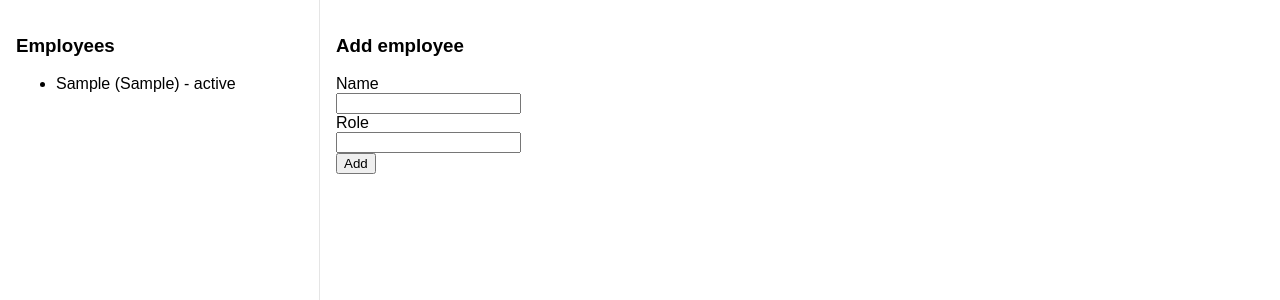
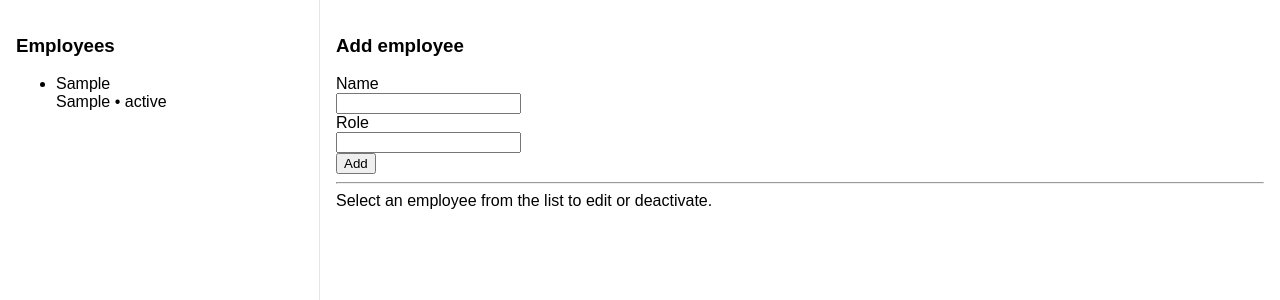
Before and after one commit to pgkreka/daphos-coding-challenge, an Angular app: page / in a window 1280 px wide. Both pictures are taken after typing "Sample", "Sample" into the empty fields and a click on the button "Add". Shown: the top 300 px of the page. Built offline with nearby package versions, Linux system fonts and the light colour scheme.

Commit message:
Add for each employee edit and deactivate

```diff
--- a/src/app/app.component.html
+++ b/src/app/app.component.html
@@ -1,9 +1,24 @@
 <div class="layout">
   <aside class="sidebar">
-    <app-employee-list [refreshToken]="refreshToken"></app-employee-list>
+    <app-employee-list
+      [refreshToken]="refreshToken"
+      (employeeSelected)="onEmployeeSelected($event)"
+    ></app-employee-list>
   </aside>
 
   <main class="content">
     <app-add-employee (employeeCreated)="onEmployeeCreated()"></app-add-employee>
+
+    <hr />
+
+    <div *ngIf="!selectedEmployeeId">
+      Select an employee from the list to edit or deactivate.
+    </div>
+
+    <app-employee-update-deactivate
+      *ngIf="selectedEmployeeId"
+      [employeeId]="selectedEmployeeId"
+      (changed)="onEmployeeUpdatedOrDeactivated()"
+    ></app-employee-update-deactivate>
   </main>
 </div>
--- a/src/app/app.component.ts
+++ b/src/app/app.component.ts
@@ -1,17 +1,28 @@
+import { CommonModule } from '@angular/common';
 import { Component } from '@angular/core';
 import { AddEmployeeComponent } from './features/employees/add-employee/add-employee.component';
 import { EmployeeListComponent } from './features/employees/employee-list/employee-list.component';
+import { EmployeeUpdateDeactivateComponent } from './features/employees/employee-update-deactivate/employee-update-deactivate.component';
 
 @Component({
   selector: 'app-root',
   standalone: true,
-  imports: [EmployeeListComponent, AddEmployeeComponent],
+  imports: [CommonModule, EmployeeListComponent, AddEmployeeComponent, EmployeeUpdateDeactivateComponent],
   templateUrl: './app.component.html'
 })
 export class AppComponent {
   refreshToken = 0;
+  selectedEmployeeId: string | null = null;
 
   onEmployeeCreated(): void {
     this.refreshToken++;
   }
+
+  onEmployeeSelected(id: string): void {
+    this.selectedEmployeeId = id;
+  }
+
+  onEmployeeUpdatedOrDeactivated(): void {
+    this.refreshToken++;
+  }
 }
--- a/src/app/features/employees/employee-list/employee-list.component.css
+++ b/src/app/features/employees/employee-list/employee-list.component.css
@@ -0,0 +1,27 @@
+.list {
+    list-style: none;
+    padding: 0;
+    margin: 0;
+}
+
+.list-item {
+    padding: 10px;
+    border: 1px solid #e5e5e5;
+    border-radius: 8px;
+    margin-bottom: 8px;
+    cursor: pointer;
+}
+
+.list-item.selected {
+    border-color: #333;
+}
+
+.name {
+    font-weight: 600;
+}
+
+.meta {
+    color: #666;
+    font-size: 12px;
+    margin-top: 2px;
+}
--- a/src/app/features/employees/employee-list/employee-list.component.html
+++ b/src/app/features/employees/employee-list/employee-list.component.html
@@ -3,8 +3,18 @@
 <div *ngIf="loading">Loading...</div>
 <div *ngIf="error">{{ error }}</div>
 
-<ul>
-  <li *ngFor="let emp of employees">
-    {{ emp.name }} ({{ emp.role }}) - {{ emp.status }}
+<ul class="list" *ngIf="!loading">
+  <li
+    class="list-item"
+    *ngFor="let emp of employees"
+    (click)="selectEmployee(emp.id)"
+    [class.selected]="emp.id === selectedId"
+  >
+    <div class="name">{{ emp.name }}</div>
+    <div class="meta">{{ emp.role }} • {{ emp.status }}</div>
   </li>
 </ul>
+
+<div *ngIf="!loading && employees.length === 0">
+  No employees yet.
+</div>
--- a/src/app/features/employees/employee-list/employee-list.component.ts
+++ b/src/app/features/employees/employee-list/employee-list.component.ts
@@ -1,5 +1,5 @@
 import { CommonModule } from '@angular/common';
-import { Component, Input, OnChanges, OnInit, SimpleChanges } from '@angular/core';
+import { Component, EventEmitter, Input, OnChanges, OnInit, Output, SimpleChanges } from '@angular/core';
 import { Employee } from '../../../core/models/employee.model';
 import { EmployeeService } from '../../../core/services/employee.service';
 
@@ -11,10 +11,13 @@ import { EmployeeService } from '../../../core/services/employee.service';
 })
 export class EmployeeListComponent implements OnInit, OnChanges {
   @Input() refreshToken = 0;
+  @Output() employeeSelected = new EventEmitter<string>();
 
   employees: Employee[] = [];
   loading = false;
   error: string | null = null;
+
+  selectedId: string | null = null;
 
   constructor(private employeeService: EmployeeService) {}
 
@@ -28,6 +31,11 @@ export class EmployeeListComponent implements OnInit, OnChanges {
     }
   }
 
+  selectEmployee(id: string): void {
+    this.selectedId = id;
+    this.employeeSelected.emit(id);
+  }
+
   async loadEmployees(): Promise<void> {
     this.loading = true;
     this.error = null;
@@ -38,6 +46,9 @@ export class EmployeeListComponent implements OnInit, OnChanges {
 
     if (result.ok) {
       this.employees = result.data;
+      if (this.selectedId && !this.employees.some(e => e.id === this.selectedId)) {
+        this.selectedId = null;
+      }
     } else {
       this.error = result.error.message;
     }
--- /dev/null
+++ b/src/app/features/employees/employee-update-deactivate/employee-update-deactivate.component.html
@@ -0,0 +1,37 @@
+<h3>Edit employee</h3>
+
+<div *ngIf="loading">Loading...</div>
+
+<div *ngIf="!loading && !employee">
+  Employee not found.
+</div>
+
+<div *ngIf="!loading && employee">
+  <div *ngIf="error">{{ error }}</div>
+
+  <div>
+    <label>Name</label><br />
+    <input [(ngModel)]="name" name="name" />
+    <div *ngIf="fieldErrors['name']">{{ fieldErrors['name'] }}</div>
+  </div>
+
+  <div style="margin-top: 12px;">
+    <label>Role</label><br />
+    <input [(ngModel)]="role" name="role" />
+    <div *ngIf="fieldErrors['role']">{{ fieldErrors['role'] }}</div>
+  </div>
+
+  <div style="margin-top: 16px; display: flex; gap: 10px;">
+    <button (click)="save()" [disabled]="saving || employee.status === 'inactive'">
+      {{ saving ? 'Saving...' : 'Save' }}
+    </button>
+
+    <button (click)="deactivate()" [disabled]="saving || employee.status === 'inactive'">
+      Deactivate
+    </button>
+  </div>
+
+  <div style="margin-top: 12px;" *ngIf="employee.status === 'inactive'">
+    This employee is inactive.
+  </div>
+</div>
--- /dev/null
+++ b/src/app/features/employees/employee-update-deactivate/employee-update-deactivate.component.ts
@@ -0,0 +1,101 @@
+import { CommonModule } from '@angular/common';
+import { Component, EventEmitter, Input, OnChanges, Output, SimpleChanges } from '@angular/core';
+import { FormsModule } from '@angular/forms';
+import { Employee } from '../../../core/models/employee.model';
+import { EmployeeService } from '../../../core/services/employee.service';
+
+@Component({
+  selector: 'app-employee-update-deactivate',
+  standalone: true,
+  imports: [CommonModule, FormsModule],
+  templateUrl: './employee-update-deactivate.component.html'
+})
+export class EmployeeUpdateDeactivateComponent implements OnChanges {
+  @Input() employeeId: string | null = null;
+  @Output() changed = new EventEmitter<void>();
+
+  loading = false;
+  saving = false;
+
+  employee: Employee | null = null;
+
+  name = '';
+  role = '';
+
+  error: string | null = null;
+  fieldErrors: Record<string, string> = {};
+
+  constructor(private employeeService: EmployeeService) {}
+
+  ngOnChanges(changes: SimpleChanges): void {
+    if (changes['employeeId']) {
+      this.load();
+    }
+  }
+
+  async load(): Promise<void> {
+    if (!this.employeeId) return;
+
+    this.loading = true;
+    this.error = null;
+    this.fieldErrors = {};
+
+    const result = await this.employeeService.getById(this.employeeId);
+
+    this.loading = false;
+
+    if (result.ok) {
+      this.employee = result.data;
+      if (this.employee) {
+        this.name = this.employee.name;
+        this.role = this.employee.role;
+      }
+    } else {
+      this.error = result.error.message;
+    }
+  }
+
+  async save(): Promise<void> {
+    if (!this.employeeId) return;
+
+    this.saving = true;
+    this.error = null;
+    this.fieldErrors = {};
+
+    const result = await this.employeeService.update(this.employeeId, {
+      name: this.name,
+      role: this.role
+    });
+
+    this.saving = false;
+
+    if (!result.ok) {
+      this.error = result.error.message;
+      this.fieldErrors = result.error.fieldErrors ?? {};
+      return;
+    }
+
+    this.employee = result.data;
+    this.changed.emit();
+  }
+
+  async deactivate(): Promise<void> {
+    if (!this.employeeId) return;
+
+    this.saving = true;
+    this.error = null;
+    this.fieldErrors = {};
+
+    const result = await this.employeeService.deactivate(this.employeeId);
+
+    this.saving = false;
+
+    if (!result.ok) {
+      this.error = result.error.message;
+      return;
+    }
+
+    this.employee = result.data;
+    this.changed.emit();
+  }
+}
```
Also changed, not shown: src/app/features/employees/employee-update-deactivate/employee-update-deactivate.component.css (added), 1 other file (tests, documents, lock files or other folders).
